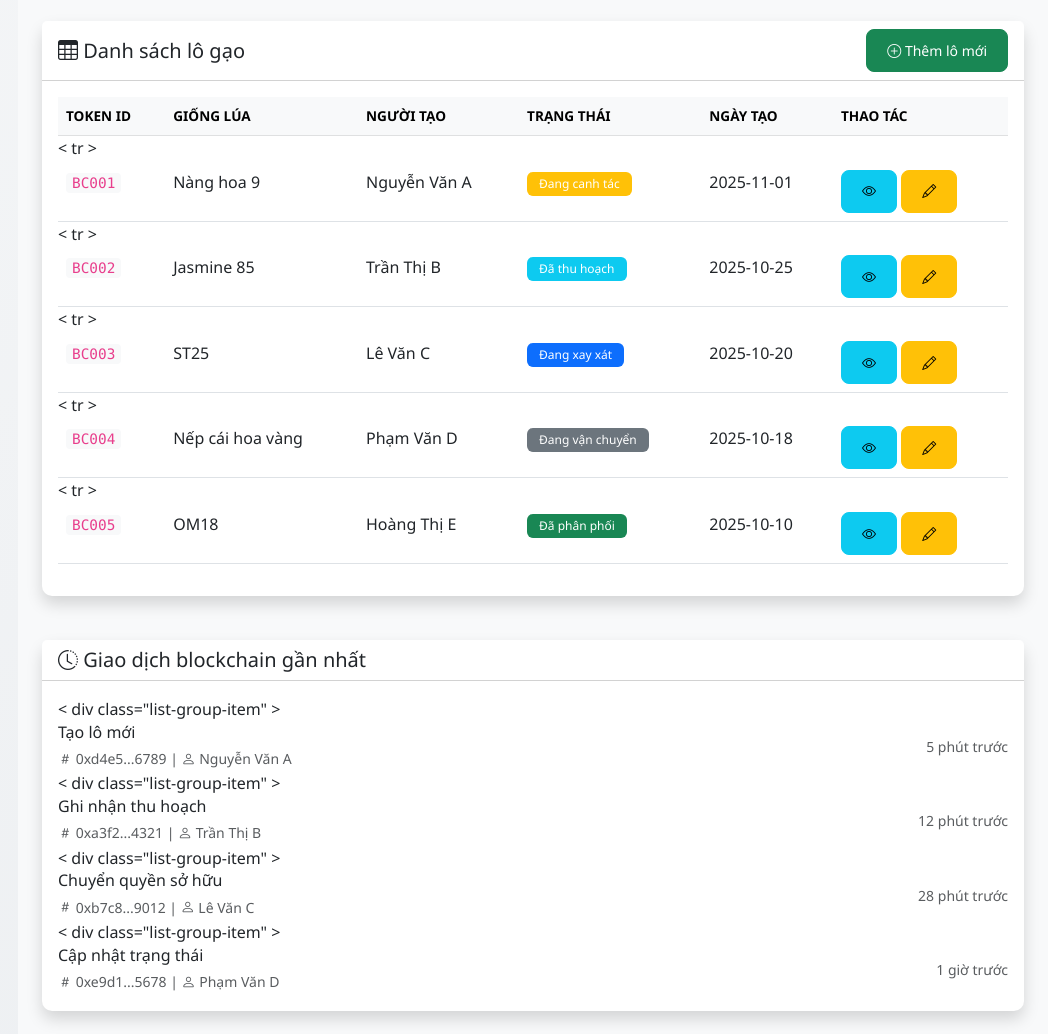
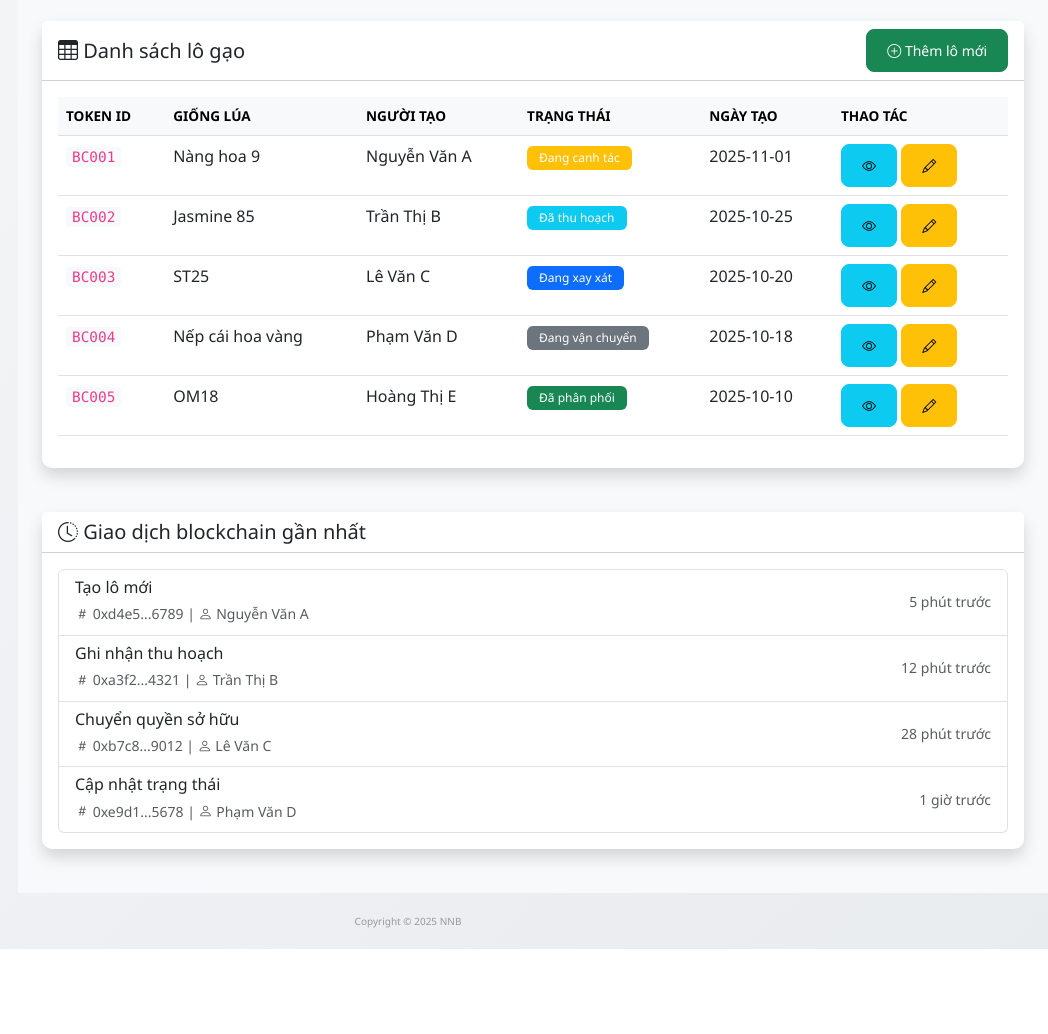
Before and after one commit to ngocbinh15/Web-BlockChain, a plain HTML site: page dashboard.html in a window 1280 px wide. Shown: the part 900-1934 px from the top of the page, without its empty margins (232-1280 px from the left). After the commit the page ends 1849 px from the top, so only its background shows below. Drawn offline with nearby package versions, Linux system fonts and the light colour scheme; sample sign-in values are in the browser's storage.

Commit message:
Fix layout

```diff
--- a/dashboard.html
+++ b/dashboard.html
@@ -1266,7 +1266,7 @@
         }[batch.status] || 'secondary';
 
         const row = `
-          < tr >
+          <tr>
                         <td><code>${batch.id}</code></td>
                         <td>${batch.variety}</td>
                         <td>${batch.creator}</td>
@@ -1280,7 +1280,7 @@
                                 <i class="bi bi-pencil"></i>
                             </button>
                         </td>
-                    </tr >
+                    </tr>
           `;
         tbody.innerHTML += row;
       });
@@ -1300,7 +1300,7 @@
 
       transactions.forEach(tx => {
         const item = `
-          < div class="list-group-item" >
+          <div class="list-group-item">
             <div class="d-flex justify-content-between align-items-center">
               <div>
                 <h6 class="mb-1">${tx.type}</h6>
@@ -1311,7 +1311,7 @@
               </div>
               <small class="text-muted">${tx.time}</small>
             </div>
-                    </div >
+                    </ >
           `;
         container.innerHTML += item;
       });
@@ -1359,11 +1359,11 @@
       },
       {
         id: 'U002',
-        name: 'Trần Thị Quản Trị',
-        email: 'admin2@ricebsc.vn',
+        name: 'Huỳnh Châu Thịnh',
+        email: 'thinhhc4567@ut.edu.vn',
         role: 'admin',
         phone: '0902345678',
-        address: 'Hà Nội',
+        address: 'Khánh Hoà',
         status: 'active',
         createdAt: '2024-02-10T09:30:00',
         blockchainId: '0x2b3c4d5e6f7890abcdef1234567890ab'
@@ -1583,7 +1583,7 @@
           : '<span class="badge bg-secondary">Vô hiệu hóa</span>';
 
         row.innerHTML = `
-          < td > ${startIndex + index + 1}</td >
+          <td> ${startIndex + index + 1}</td >
           <td><i class="bi bi-person-circle text-success"></i> ${user.name}</td>
           <td>${user.email}</td>
           <td><span class="badge bg-success">${roleNames[user.role]}</span></td>
@@ -1621,21 +1621,21 @@
       // Nút Previous
       const prevLi = document.createElement('li');
       prevLi.className = `page - item ${currentPage === 1 ? 'disabled' : ''} `;
-      prevLi.innerHTML = `< a class="page-link" href = "#" onclick = "changePage(${currentPage - 1}); return false;" >«</a > `;
+      prevLi.innerHTML = `<a class="page-link" href = "#" onclick = "changePage(${currentPage - 1}); return false;" >«</a > `;
       pagination.appendChild(prevLi);
 
       // Các số trang
       for (let i = 1; i <= totalPages; i++) {
         const li = document.createElement('li');
         li.className = `page - item ${i === currentPage ? 'active' : ''} `;
-        li.innerHTML = `< a class="page-link" href = "#" onclick = "changePage(${i}); return false;" > ${i}</a > `;
+        li.innerHTML = `<a class="page-link" href = "#" onclick = "changePage(${i}); return false;" > ${i}</a > `;
         pagination.appendChild(li);
       }
 
       // Nút Next
       const nextLi = document.createElement('li');
       nextLi.className = `page - item ${currentPage === totalPages ? 'disabled' : ''} `;
-      nextLi.innerHTML = `< a class="page-link" href = "#" onclick = "changePage(${currentPage + 1}); return false;" >»</a > `;
+      nextLi.innerHTML = `<a class="page-link" href = "#" onclick = "changePage(${currentPage + 1}); return false;" >»</a > `;
       pagination.appendChild(nextLi);
     }
 
```
